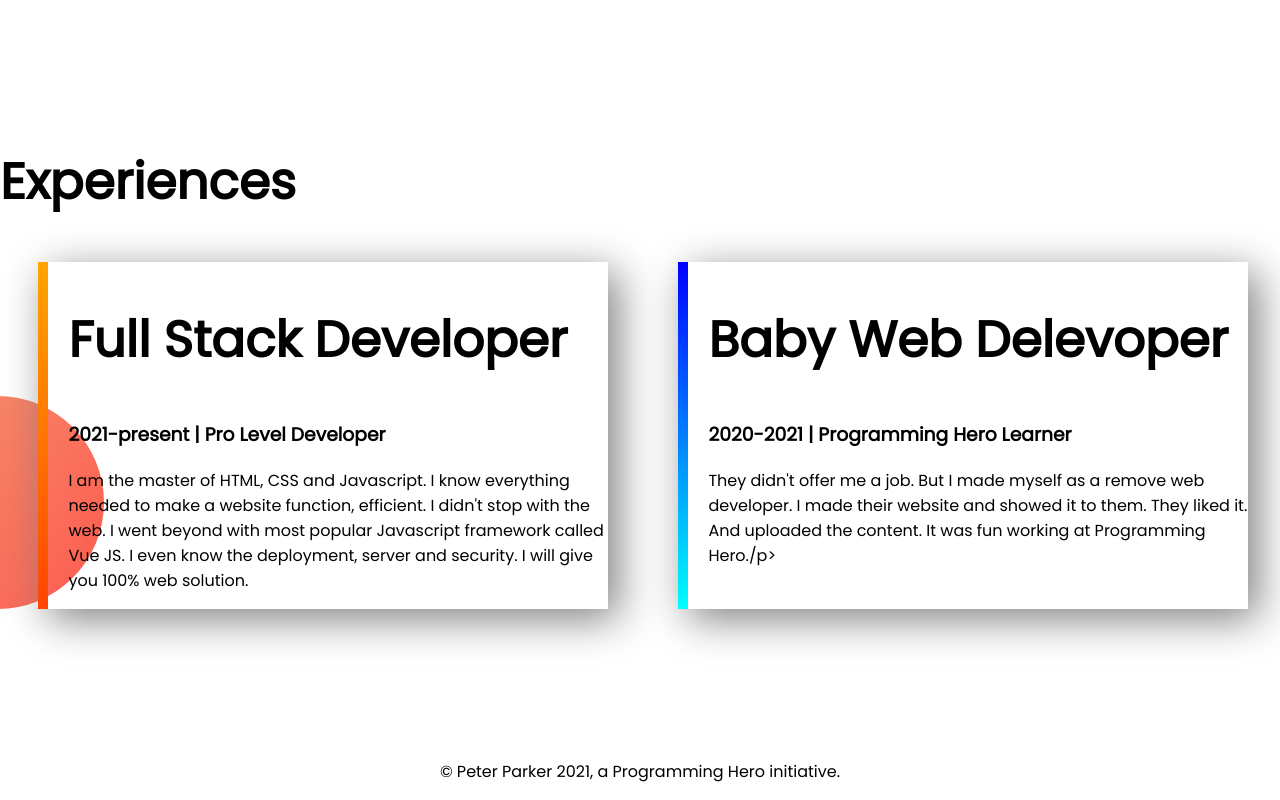
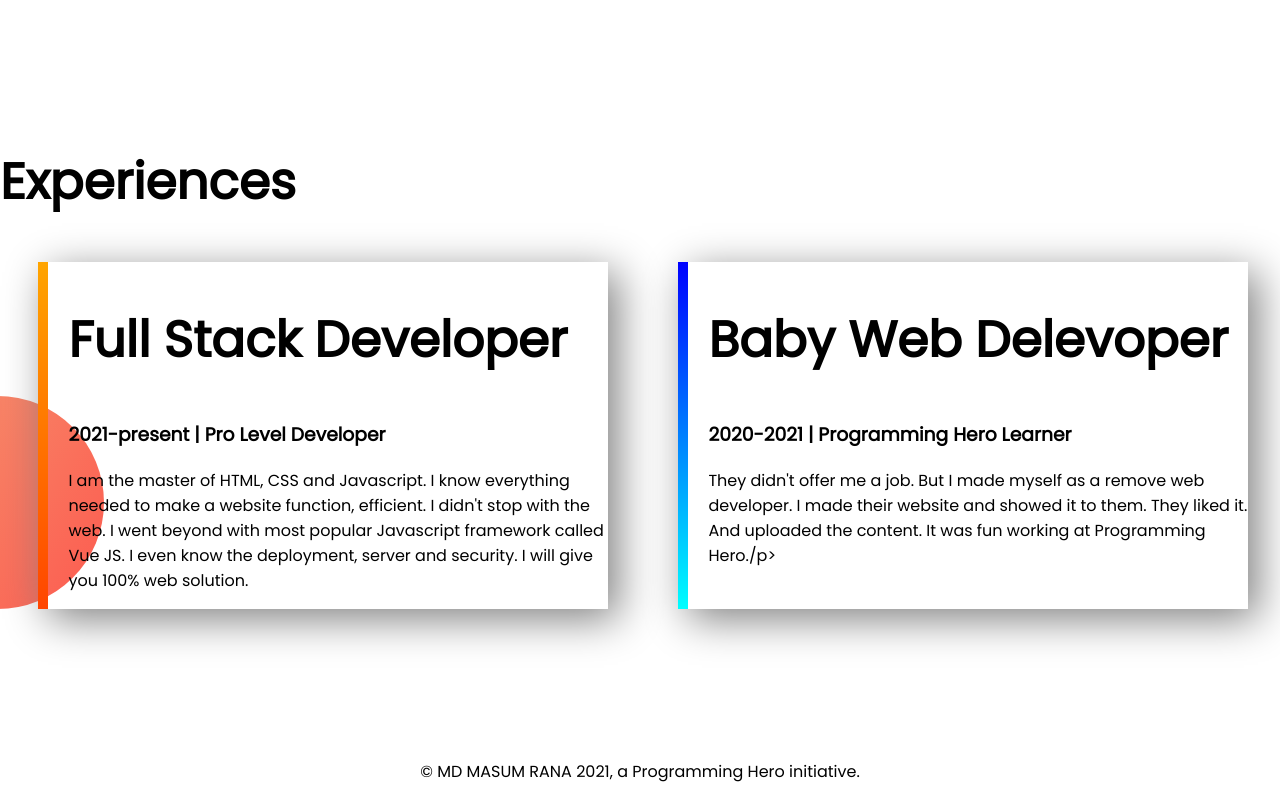
Before and after one commit to Masum-WebD/m-four, a plain HTML site: page index.html in a window 1280 px wide. Shown: the part 1173-1973 px from the top of the page. Drawn offline with Linux system fonts and the light colour scheme.

Commit message:
sorry to a mistake

```diff
--- a/index.html
+++ b/index.html
@@ -53,7 +53,7 @@
         </div>
     </section>
     <footer>
-        <p>© Peter Parker 2021, a Programming Hero initiative.</p>
+        <p>© MD MASUM RANA 2021, a Programming Hero initiative.</p>
     </footer>
 
 </body>
```
